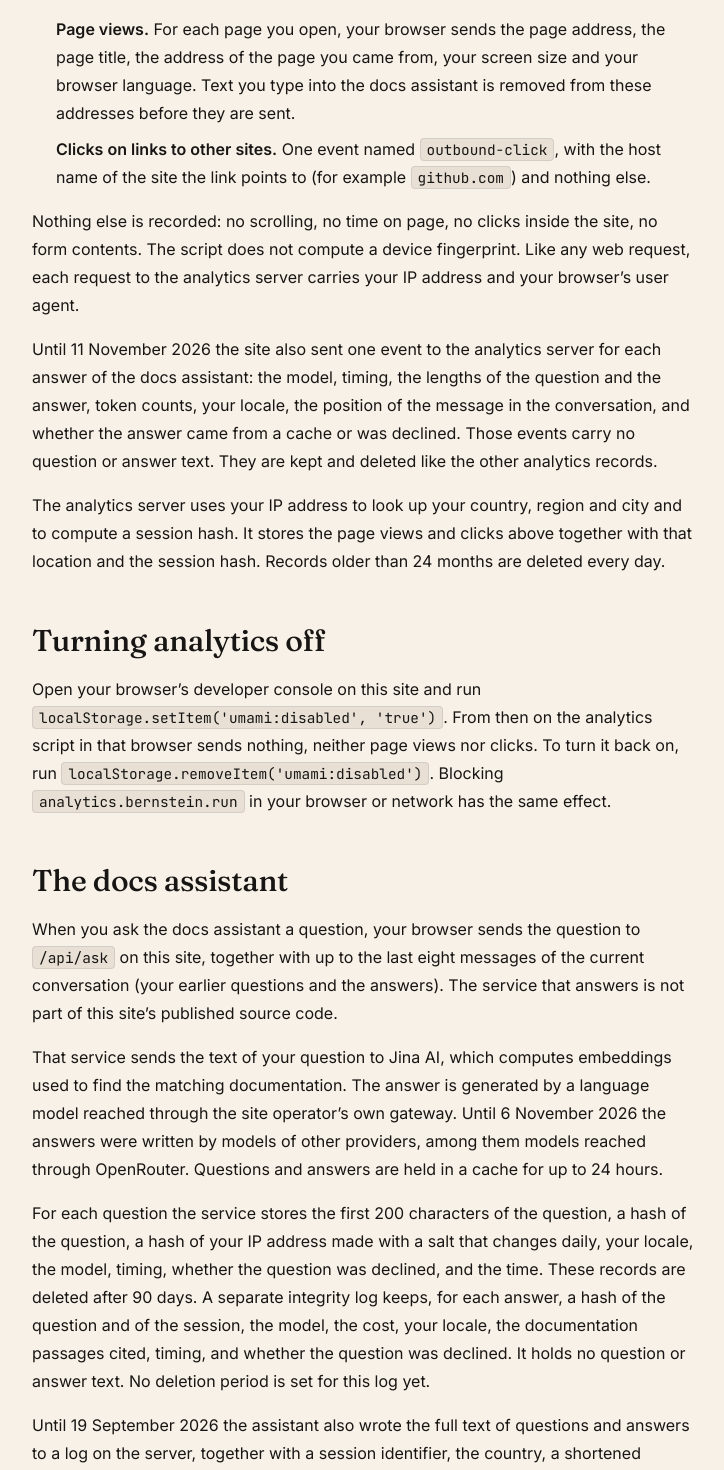
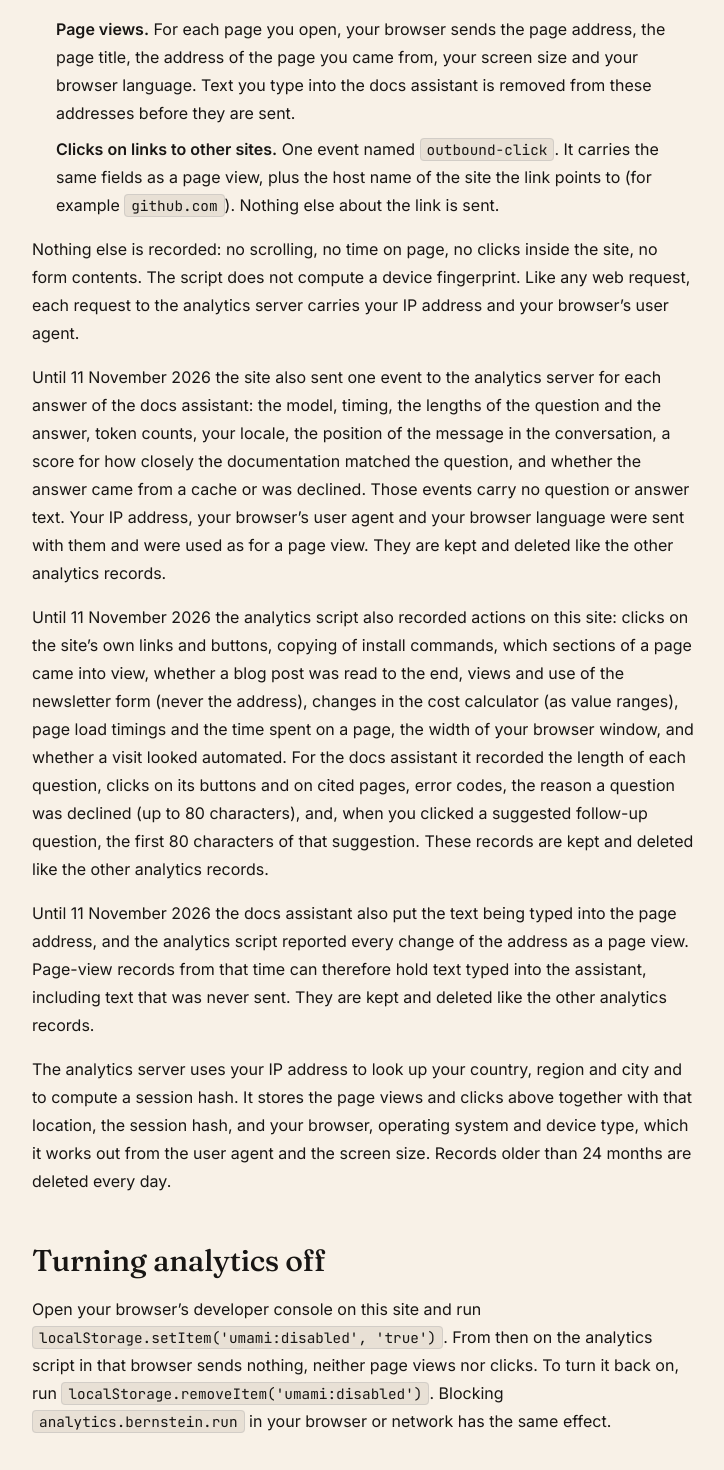
Before and after one commit to sipyourdrink-ltd/bernstein-landing, a Next.js app: page /privacy in a window 1280 px wide. Shown: the part 1180-2650 px from the top of the page, without its empty margins (132-856 px from the left). Built offline with nearby package versions, Linux system fonts and the light colour scheme; no server answers.

Commit message:
privacy: describe recorded fields and past events; humans.txt location

```diff
--- a/app/humans.txt/route.ts
+++ b/app/humans.txt/route.ts
@@ -83,7 +83,7 @@ export function GET() {
     'Site: https://alexchernysh.com',
     'GitHub: https://github.com/chernistry',
     'X: https://x.com/alex_chernysh',
-    'Location: Europe',
+    'Location: Haifa, Israel',
     '',
     '/* THANKS */',
     'Bernstein orchestrates: Claude Code, Codex CLI, Gemini CLI, and 40+ more agents',
--- a/app/privacy/page.tsx
+++ b/app/privacy/page.tsx
@@ -90,9 +90,10 @@ export default function PrivacyPage() {
               </li>
               <li>
                 <strong>Clicks on links to other sites.</strong> One event
-                named <code>outbound-click</code>, with the host name of the
-                site the link points to (for example <code>github.com</code>)
-                and nothing else.
+                named <code>outbound-click</code>. It carries the same fields
+                as a page view, plus the host name of the site the link points
+                to (for example <code>github.com</code>). Nothing else about
+                the link is sent.
               </li>
             </ul>
             <p>
@@ -107,16 +108,44 @@ export default function PrivacyPage() {
               analytics server for each answer of the docs assistant: the
               model, timing, the lengths of the question and the answer, token
               counts, your locale, the position of the message in the
-              conversation, and whether the answer came from a cache or was
-              declined. Those events carry no question or answer text. They
-              are kept and deleted like the other analytics records.
+              conversation, a score for how closely the documentation matched
+              the question, and whether the answer came from a cache or was
+              declined. Those events carry no question or answer text. Your IP
+              address, your browser&rsquo;s user agent and your browser
+              language were sent with them and were used as for a page view.
+              They are kept and deleted like the other analytics records.
+            </p>
+            <p>
+              Until 11 November 2026 the analytics script also recorded
+              actions on this site: clicks on the site&rsquo;s own links and
+              buttons, copying of install commands, which sections of a page
+              came into view, whether a blog post was read to the end, views
+              and use of the newsletter form (never the address), changes in
+              the cost calculator (as value ranges), page load timings and the
+              time spent on a page, the width of your browser window, and
+              whether a visit looked automated. For the docs assistant it
+              recorded the length of each question, clicks on its buttons and
+              on cited pages, error codes, the reason a question was declined
+              (up to 80 characters), and, when you clicked a suggested
+              follow-up question, the first 80 characters of that suggestion.
+              These records are kept and deleted like the other analytics
+              records.
+            </p>
+            <p>
+              Until 11 November 2026 the docs assistant also put the text
+              being typed into the page address, and the analytics script
+              reported every change of the address as a page view. Page-view
+              records from that time can therefore hold text typed into the
+              assistant, including text that was never sent. They are kept and
+              deleted like the other analytics records.
             </p>
             <p>
               The analytics server uses your IP address to look up your
               country, region and city and to compute a session hash. It
               stores the page views and clicks above together with that
-              location and the session hash. Records older than 24 months are
-              deleted every day.
+              location, the session hash, and your browser, operating system
+              and device type, which it works out from the user agent and the
+              screen size. Records older than 24 months are deleted every day.
             </p>
 
             <h2>Turning analytics off</h2>
@@ -187,7 +216,9 @@ export default function PrivacyPage() {
               IP addresses in it are shortened to their network (the first 24
               bits of an IPv4 address, the first 48 bits of an IPv6 address)
               and the referring page is removed. Log files are kept for 14
-              days.
+              days. The log records the address requested. A question that is
+              in a page address, after a reload or in a shared link, is
+              recorded with it.
             </p>
             <p>
               If your browser blocks something on this site under its content
```
